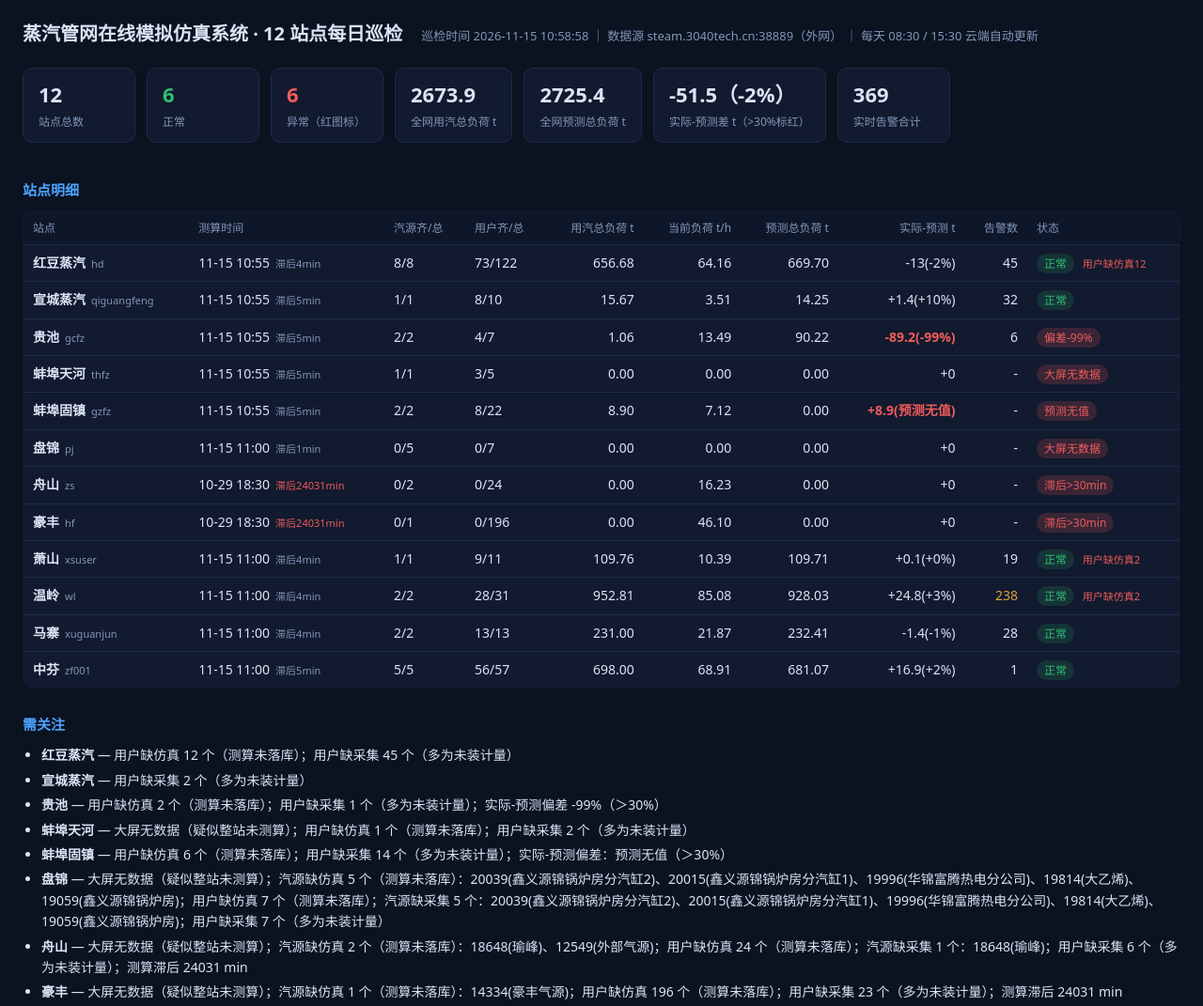
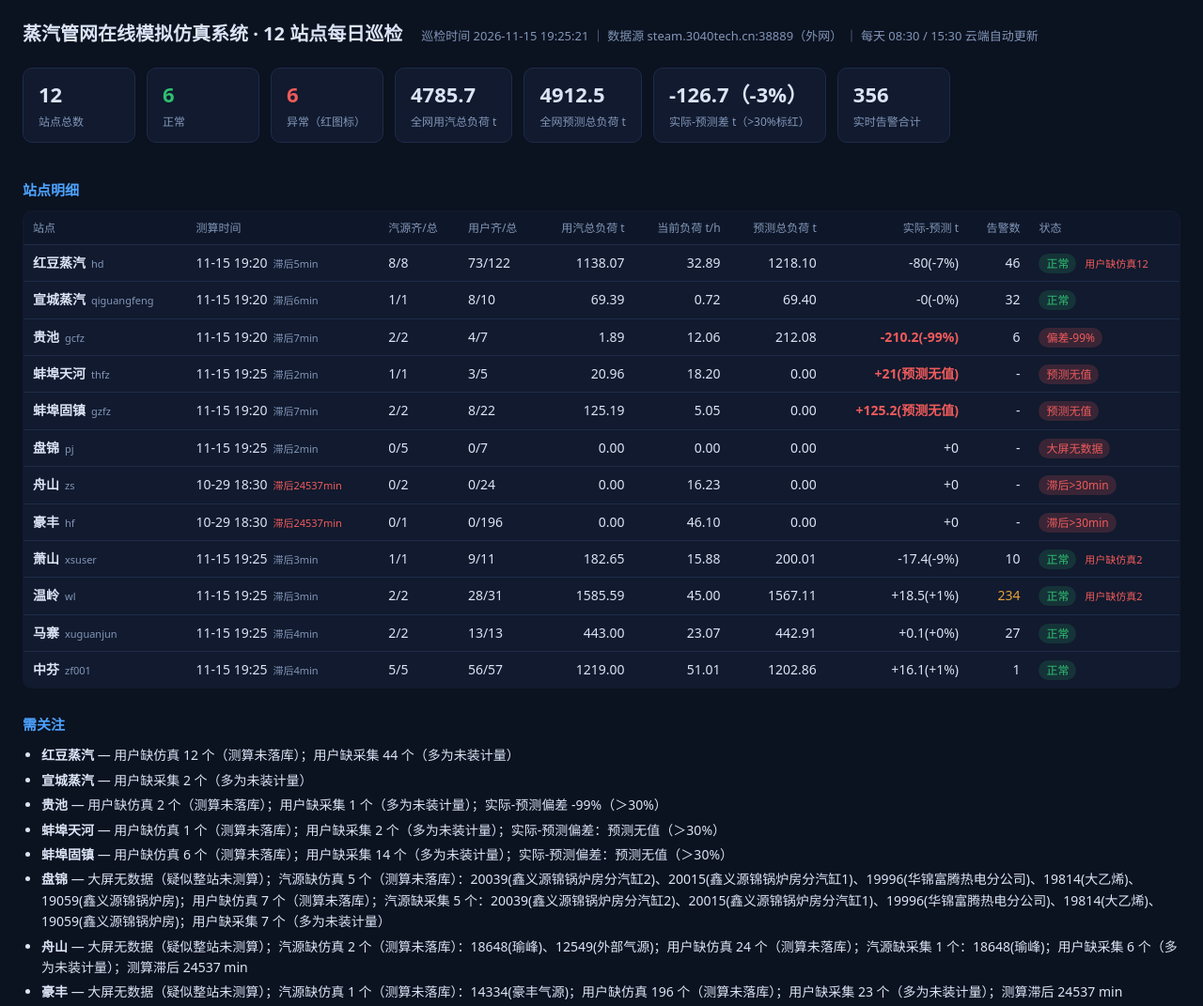
Before and after one commit to qgf110/steam-daily-check-mirror, a plain HTML site: page index.html in a window 1280 px wide. Shown: the top 1071 px of the page at 94% size. Drawn offline with Linux system fonts and the light colour scheme.

Commit message:
sync 2026-11-15 19:29:24 CST

```diff
--- a/index.html
+++ b/index.html
@@ -42,16 +42,16 @@ footer{color:var(--dim);font-size:12px;padding:0 24px 24px}
 <body>
 <header>
   <h1>蒸汽管网在线模拟仿真系统 · 12 站点每日巡检</h1>
-  <div class="ts">巡检时间 2026-11-15 10:58:58 ｜ 数据源 steam.3040tech.cn:38889（外网） ｜ 每天 08:30 / 15:30 云端自动更新</div>
+  <div class="ts">巡检时间 2026-11-15 19:25:21 ｜ 数据源 steam.3040tech.cn:38889（外网） ｜ 每天 08:30 / 15:30 云端自动更新</div>
 </header>
 <div class="chips">
   <div class="chip"><b>12</b><span>站点总数</span></div>
   <div class="chip"><b style="color:var(--ok)">6</b><span>正常</span></div>
   <div class="chip"><b style="color:var(--bad)">6</b><span>异常（红图标）</span></div>
-  <div class="chip"><b>2673.9</b><span>全网用汽总负荷 t</span></div>
-  <div class="chip"><b>2725.4</b><span>全网预测总负荷 t</span></div>
-  <div class="chip"><b style="color:var(--tx)">-51.5（-2%）</b><span>实际-预测差 t（&gt;30%标红）</span></div>
-  <div class="chip"><b>369</b><span>实时告警合计</span></div>
+  <div class="chip"><b>4785.7</b><span>全网用汽总负荷 t</span></div>
+  <div class="chip"><b>4912.5</b><span>全网预测总负荷 t</span></div>
+  <div class="chip"><b style="color:var(--tx)">-126.7（-3%）</b><span>实际-预测差 t（&gt;30%标红）</span></div>
+  <div class="chip"><b>356</b><span>实时告警合计</span></div>
 </div>
 <main>
   <h2>站点明细</h2>
@@ -60,67 +60,67 @@ footer{color:var(--dim);font-size:12px;padding:0 24px 24px}
     <thead><tr><th>站点</th><th>测算时间</th><th>汽源齐/总</th><th>用户齐/总</th><th class="r">用汽总负荷 t</th><th class="r">当前负荷 t/h</th><th class="r">预测总负荷 t</th><th class="r">实际-预测 t</th><th class="r">告警数</th><th>状态</th></tr></thead>
     <tbody><tr>
     <td class="nm">红豆蒸汽<span class="acct">hd</span></td>
-    <td>11-15 10:55<span class="sub ">滞后4min</span></td>
+    <td>11-15 19:20<span class="sub ">滞后5min</span></td>
     <td>8/8</td>
     <td>73/122</td>
-    <td class="r">656.68</td>
-    <td class="r">64.16</td>
-    <td class="r">669.70</td>
-    <td class="r ">-13(-2%)</td>
-    <td class="r ">45</td>
+    <td class="r">1138.07</td>
+    <td class="r">32.89</td>
+    <td class="r">1218.10</td>
+    <td class="r ">-80(-7%)</td>
+    <td class="r ">46</td>
     <td><span class="tag ok">正常</span><span class="sub bad"> 用户缺仿真12</span></td>
   </tr>
 <tr>
     <td class="nm">宣城蒸汽<span class="acct">qiguangfeng</span></td>
-    <td>11-15 10:55<span class="sub ">滞后5min</span></td>
+    <td>11-15 19:20<span class="sub ">滞后6min</span></td>
     <td>1/1</td>
     <td>8/10</td>
-    <td class="r">15.67</td>
-    <td class="r">3.51</td>
-    <td class="r">14.25</td>
-    <td class="r ">+1.4(+10%)</td>
+    <td class="r">69.39</td>
+    <td class="r">0.72</td>
+    <td class="r">69.40</td>
+    <td class="r ">-0(-0%)</td>
     <td class="r ">32</td>
     <td><span class="tag ok">正常</span></td>
   </tr>
 <tr>
     <td class="nm">贵池<span class="acct">gcfz</span></td>
-    <td>11-15 10:55<span class="sub ">滞后5min</span></td>
+    <td>11-15 19:20<span class="sub ">滞后7min</span></td>
     <td>2/2</td>
     <td>4/7</td>
-    <td class="r">1.06</td>
-    <td class="r">13.49</td>
-    <td class="r">90.22</td>
-    <td class="r bad">-89.2(-99%)</td>
+    <td class="r">1.89</td>
+    <td class="r">12.06</td>
+    <td class="r">212.08</td>
+    <td class="r bad">-210.2(-99%)</td>
     <td class="r ">6</td>
     <td><span class="tag bad">偏差-99%</span></td>
   </tr>
 <tr>
     <td class="nm">蚌埠天河<span class="acct">thfz</span></td>
-    <td>11-15 10:55<span class="sub ">滞后5min</span></td>
+    <td>11-15 19:25<span class="sub ">滞后2min</span></td>
     <td>1/1</td>
     <td>3/5</td>
+    <td class="r">20.96</td>
+    <td class="r">18.20</td>
     <td class="r">0.00</td>
-    <td class="r">0.00</td>
-    <td class="r">0.00</td>
-    <td class="r ">+0</td>
+    <td class="r bad">+21(预测无值)</td>
     <td class="r ">-</td>
-    <td><span class="tag bad">大屏无数据</span></td>
+    <td><span class="tag bad">预测无值</span></td>
   </tr>
 <tr>
     <td class="nm">蚌埠固镇<span class="acct">gzfz</span></td>
-    <td>11-15 10:55<span class="sub ">滞后5min</span></td>
+    <td>11-15 19:20<span class="sub ">滞后7min</span></td>
     <td>2/2</td>
     <td>8/22</td>
-    <td class="r">8.90</td>
-    <td class="r">7.12</td>
+    <td class="r">125.19</td>
+    <td class="r">5.05</td>
     <td class="r">0.00</td>
-    <td class="r bad">+8.9(预测无值)</td>
+    <td class="r bad">+125.2(预测无值)</td>
     <td class="r ">-</td>
     <td><span class="tag bad">预测无值</span></td>
   </tr>
 <tr>
     <td class="nm">盘锦<span class="acct">pj</span></td>
-    <td>11-15 11:00<span class="sub ">滞后1min</span></td>
+    <td>11-15 19:25<span class="sub ">滞后2min</span></td>
     <td>0/5</td>
     <td>0/7</td>
     <td class="r">0.00</td>
@@ -132,7 +132,7 @@ footer{color:var(--dim);font-size:12px;padding:0 24px 24px}
   </tr>
 <tr>
     <td class="nm">舟山<span class="acct">zs</span></td>
-    <td>10-29 18:30<span class="sub bad">滞后24031min</span></td>
+    <td>10-29 18:30<span class="sub bad">滞后24537min</span></td>
     <td>0/2</td>
     <td>0/24</td>
     <td class="r">0.00</td>
@@ -144,7 +144,7 @@ footer{color:var(--dim);font-size:12px;padding:0 24px 24px}
   </tr>
 <tr>
     <td class="nm">豪丰<span class="acct">hf</span></td>
-    <td>10-29 18:30<span class="sub bad">滞后24031min</span></td>
+    <td>10-29 18:30<span class="sub bad">滞后24537min</span></td>
     <td>0/1</td>
     <td>0/196</td>
     <td class="r">0.00</td>
@@ -156,63 +156,63 @@ footer{color:var(--dim);font-size:12px;padding:0 24px 24px}
   </tr>
 <tr>
     <td class="nm">萧山<span class="acct">xsuser</span></td>
-    <td>11-15 11:00<span class="sub ">滞后4min</span></td>
+    <td>11-15 19:25<span class="sub ">滞后3min</span></td>
     <td>1/1</td>
     <td>9/11</td>
-    <td class="r">109.76</td>
-    <td class="r">10.39</td>
-    <td class="r">109.71</td>
-    <td class="r ">+0.1(+0%)</td>
-    <td class="r ">19</td>
+    <td class="r">182.65</td>
+    <td class="r">15.88</td>
+    <td class="r">200.01</td>
+    <td class="r ">-17.4(-9%)</td>
+    <td class="r ">10</td>
     <td><span class="tag ok">正常</span><span class="sub bad"> 用户缺仿真2</span></td>
   </tr>
 <tr>
     <td class="nm">温岭<span class="acct">wl</span></td>
-    <td>11-15 11:00<span class="sub ">滞后4min</span></td>
+    <td>11-15 19:25<span class="sub ">滞后3min</span></td>
     <td>2/2</td>
     <td>28/31</td>
-    <td class="r">952.81</td>
-    <td class="r">85.08</td>
-    <td class="r">928.03</td>
-    <td class="r ">+24.8(+3%)</td>
-    <td class="r warnT">238</td>
+    <td class="r">1585.59</td>
+    <td class="r">45.00</td>
+    <td class="r">1567.11</td>
+    <td class="r ">+18.5(+1%)</td>
+    <td class="r warnT">234</td>
     <td><span class="tag ok">正常</span><span class="sub bad"> 用户缺仿真2</span></td>
   </tr>
 <tr>
     <td class="nm">马寨<span class="acct">xuguanjun</span></td>
-    <td>11-15 11:00<span class="sub ">滞后4min</span></td>
+    <td>11-15 19:25<span class="sub ">滞后4min</span></td>
     <td>2/2</td>
     <td>13/13</td>
-    <td class="r">231.00</td>
-    <td class="r">21.87</td>
-    <td class="r">232.41</td>
-    <td class="r ">-1.4(-1%)</td>
-    <td class="r ">28</td>
+    <td class="r">443.00</td>
+    <td class="r">23.07</td>
+    <td class="r">442.91</td>
+    <td class="r ">+0.1(+0%)</td>
+    <td class="r ">27</td>
     <td><span class="tag ok">正常</span></td>
   </tr>
 <tr>
     <td class="nm">中芬<span class="acct">zf001</span></td>
-    <td>11-15 11:00<span class="sub ">滞后5min</span></td>
+    <td>11-15 19:25<span class="sub ">滞后4min</span></td>
     <td>5/5</td>
     <td>56/57</td>
-    <td class="r">698.00</td>
-    <td class="r">68.91</td>
-    <td class="r">681.07</td>
-    <td class="r ">+16.9(+2%)</td>
+    <td class="r">1219.00</td>
+    <td class="r">51.01</td>
+    <td class="r">1202.86</td>
+    <td class="r ">+16.1(+1%)</td>
     <td class="r ">1</td>
     <td><span class="tag ok">正常</span></td>
   </tr></tbody>
   </table>
   </div>
   <h2>需关注</h2>
-  <ul class="attn"><li><b>红豆蒸汽</b> — 用户缺仿真 12 个（测算未落库）；用户缺采集 45 个（多为未装计量）</li>
+  <ul class="attn"><li><b>红豆蒸汽</b> — 用户缺仿真 12 个（测算未落库）；用户缺采集 44 个（多为未装计量）</li>
 <li><b>宣城蒸汽</b> — 用户缺采集 2 个（多为未装计量）</li>
 <li><b>贵池</b> — 用户缺仿真 2 个（测算未落库）；用户缺采集 1 个（多为未装计量）；实际-预测偏差 -99%（＞30%）</li>
-<li><b>蚌埠天河</b> — 大屏无数据（疑似整站未测算）；用户缺仿真 1 个（测算未落库）；用户缺采集 2 个（多为未装计量）</li>
+<li><b>蚌埠天河</b> — 用户缺仿真 1 个（测算未落库）；用户缺采集 2 个（多为未装计量）；实际-预测偏差：预测无值（＞30%）</li>
 <li><b>蚌埠固镇</b> — 用户缺仿真 6 个（测算未落库）；用户缺采集 14 个（多为未装计量）；实际-预测偏差：预测无值（＞30%）</li>
 <li><b>盘锦</b> — 大屏无数据（疑似整站未测算）；汽源缺仿真 5 个（测算未落库）：20039(鑫义源锦锅炉房分汽缸2)、20015(鑫义源锦锅炉房分汽缸1)、19996(华锦富腾热电分公司)、19814(大乙烯)、19059(鑫义源锦锅炉房)；用户缺仿真 7 个（测算未落库）；汽源缺采集 5 个：20039(鑫义源锦锅炉房分汽缸2)、20015(鑫义源锦锅炉房分汽缸1)、19996(华锦富腾热电分公司)、19814(大乙烯)、19059(鑫义源锦锅炉房)；用户缺采集 7 个（多为未装计量）</li>
-<li><b>舟山</b> — 大屏无数据（疑似整站未测算）；汽源缺仿真 2 个（测算未落库）：18648(瑜峰)、12549(外部气源)；用户缺仿真 24 个（测算未落库）；汽源缺采集 1 个：18648(瑜峰)；用户缺采集 6 个（多为未装计量）；测算滞后 24031 min</li>
-<li><b>豪丰</b> — 大屏无数据（疑似整站未测算）；汽源缺仿真 1 个（测算未落库）：14334(豪丰气源)；用户缺仿真 196 个（测算未落库）；用户缺采集 23 个（多为未装计量）；测算滞后 24031 min</li>
+<li><b>舟山</b> — 大屏无数据（疑似整站未测算）；汽源缺仿真 2 个（测算未落库）：18648(瑜峰)、12549(外部气源)；用户缺仿真 24 个（测算未落库）；汽源缺采集 1 个：18648(瑜峰)；用户缺采集 6 个（多为未装计量）；测算滞后 24537 min</li>
+<li><b>豪丰</b> — 大屏无数据（疑似整站未测算）；汽源缺仿真 1 个（测算未落库）：14334(豪丰气源)；用户缺仿真 196 个（测算未落库）；用户缺采集 23 个（多为未装计量）；测算滞后 24537 min</li>
 <li><b>萧山</b> — 用户缺仿真 2 个（测算未落库）；用户缺采集 2 个（多为未装计量）</li>
 <li><b>温岭</b> — 用户缺仿真 2 个（测算未落库）；用户缺采集 2 个（多为未装计量）</li>
 <li><b>中芬</b> — 用户缺采集 1 个（多为未装计量）</li></ul>
@@ -329,18 +329,18 @@ footer{color:var(--dim);font-size:12px;padding:0 24px 24px}
 <tr><td>2026-11-14</td><td>温岭</td><td>3</td><td>28/2</td><td>168/687.8</td><td class="r">-</td><td class="r">-</td><td class="r">-</td><td class="r">-</td></tr>
 <tr><td>2026-11-14</td><td>马寨</td><td>3</td><td>13/2</td><td>35/460.8</td><td class="r">-</td><td class="r">-</td><td class="r">-</td><td class="r">-</td></tr>
 <tr><td>2026-11-14</td><td>中芬</td><td>3</td><td>56/5</td><td>1/1239</td><td class="r">-</td><td class="r">-</td><td class="r">-</td><td class="r">-</td></tr>
-<tr><td>2026-11-15</td><td>红豆蒸汽</td><td>4</td><td>73/8</td><td>45/656.68</td><td class="r">-</td><td class="r">-</td><td class="r">-</td><td class="r">-</td></tr>
-<tr><td>2026-11-15</td><td>宣城蒸汽</td><td>5</td><td>8/1</td><td>32/15.67</td><td class="r">-</td><td class="r">-</td><td class="r">-</td><td class="r">-</td></tr>
-<tr><td>2026-11-15</td><td>贵池</td><td>5</td><td>4/2</td><td>6/1.06</td><td class="r">-</td><td class="r">-</td><td class="r">-</td><td class="r">-</td></tr>
-<tr><td>2026-11-15</td><td>蚌埠天河</td><td>5</td><td>3/1</td><td>/0</td><td class="r">-</td><td class="r">-</td><td class="r">-</td><td class="r">-</td></tr>
-<tr><td>2026-11-15</td><td>蚌埠固镇</td><td>5</td><td>8/2</td><td>/8.9</td><td class="r">-</td><td class="r">-</td><td class="r">-</td><td class="r">-</td></tr>
-<tr><td>2026-11-15</td><td>盘锦</td><td>1</td><td>0/5</td><td>/0</td><td class="r">-</td><td class="r">-</td><td class="r">-</td><td class="r">-</td></tr>
-<tr><td>2026-11-15</td><td>舟山</td><td>24031</td><td>0/2</td><td>/0</td><td class="r">-</td><td class="r">-</td><td class="r">-</td><td class="r">-</td></tr>
-<tr><td>2026-11-15</td><td>豪丰</td><td>24031</td><td>0/1</td><td>/0</td><td class="r">-</td><td class="r">-</td><td class="r">-</td><td class="r">-</td></tr>
-<tr><td>2026-11-15</td><td>萧山</td><td>4</td><td>9/1</td><td>19/109.76</td><td class="r">-</td><td class="r">-</td><td class="r">-</td><td class="r">-</td></tr>
-<tr><td>2026-11-15</td><td>温岭</td><td>4</td><td>28/2</td><td>238/952.81</td><td class="r">-</td><td class="r">-</td><td class="r">-</td><td class="r">-</td></tr>
-<tr><td>2026-11-15</td><td>马寨</td><td>4</td><td>13/2</td><td>28/231</td><td class="r">-</td><td class="r">-</td><td class="r">-</td><td class="r">-</td></tr>
-<tr><td>2026-11-15</td><td>中芬</td><td>5</td><td>56/5</td><td>1/698</td><td class="r">-</td><td class="r">-</td><td class="r">-</td><td class="r">-</td></tr></tbody>
+<tr><td>2026-11-15</td><td>红豆蒸汽</td><td>5</td><td>73/8</td><td>46/1138.07</td><td class="r">-</td><td class="r">-</td><td class="r">-</td><td class="r">-</td></tr>
+<tr><td>2026-11-15</td><td>宣城蒸汽</td><td>6</td><td>8/1</td><td>32/69.39</td><td class="r">-</td><td class="r">-</td><td class="r">-</td><td class="r">-</td></tr>
+<tr><td>2026-11-15</td><td>贵池</td><td>7</td><td>4/2</td><td>6/1.89</td><td class="r">-</td><td class="r">-</td><td class="r">-</td><td class="r">-</td></tr>
+<tr><td>2026-11-15</td><td>蚌埠天河</td><td>2</td><td>3/1</td><td>/20.96</td><td class="r">-</td><td class="r">-</td><td class="r">-</td><td class="r">-</td></tr>
+<tr><td>2026-11-15</td><td>蚌埠固镇</td><td>7</td><td>8/2</td><td>/125.19</td><td class="r">-</td><td class="r">-</td><td class="r">-</td><td class="r">-</td></tr>
+<tr><td>2026-11-15</td><td>盘锦</td><td>2</td><td>0/5</td><td>/0</td><td class="r">-</td><td class="r">-</td><td class="r">-</td><td class="r">-</td></tr>
+<tr><td>2026-11-15</td><td>舟山</td><td>24537</td><td>0/2</td><td>/0</td><td class="r">-</td><td class="r">-</td><td class="r">-</td><td class="r">-</td></tr>
+<tr><td>2026-11-15</td><td>豪丰</td><td>24537</td><td>0/1</td><td>/0</td><td class="r">-</td><td class="r">-</td><td class="r">-</td><td class="r">-</td></tr>
+<tr><td>2026-11-15</td><td>萧山</td><td>3</td><td>9/1</td><td>10/182.65</td><td class="r">-</td><td class="r">-</td><td class="r">-</td><td class="r">-</td></tr>
+<tr><td>2026-11-15</td><td>温岭</td><td>3</td><td>28/2</td><td>234/1585.59</td><td class="r">-</td><td class="r">-</td><td class="r">-</td><td class="r">-</td></tr>
+<tr><td>2026-11-15</td><td>马寨</td><td>4</td><td>13/2</td><td>27/443</td><td class="r">-</td><td class="r">-</td><td class="r">-</td><td class="r">-</td></tr>
+<tr><td>2026-11-15</td><td>中芬</td><td>4</td><td>56/5</td><td>1/1219</td><td class="r">-</td><td class="r">-</td><td class="r">-</td><td class="r">-</td></tr></tbody>
     </table>
     </div>
   </details>
```
